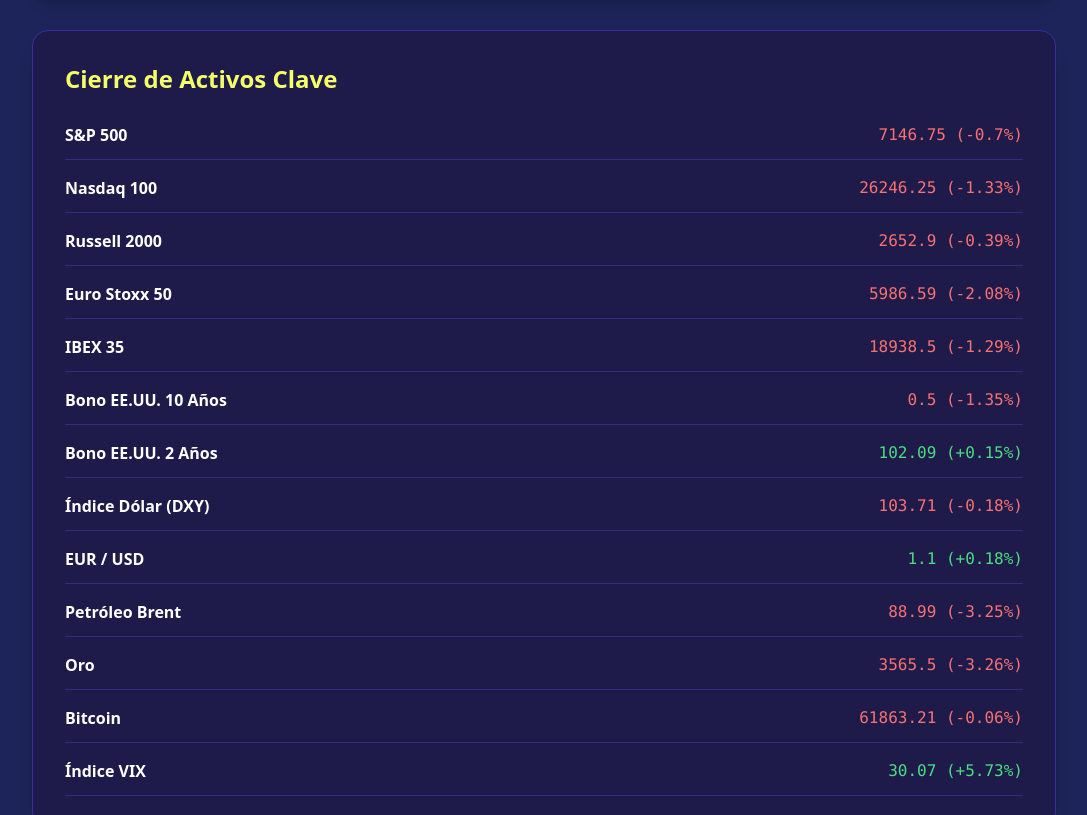
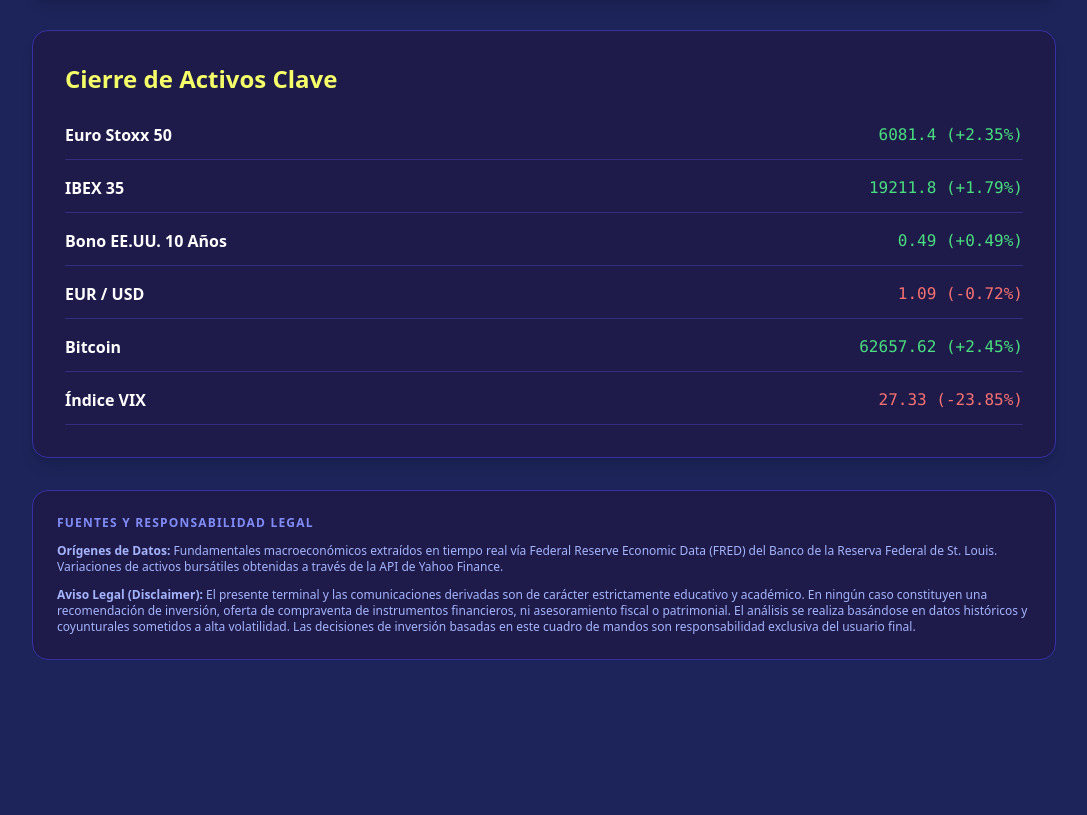
Before and after one commit to aguarinosm/mercado_bot.py, a plain HTML site: page index.html in a window 1280 px wide. Shown: the part 711-1526 px from the top of the page, without its empty margins (96-1183 px from the left). After the commit the page ends 1403 px from the top, so only its background shows below. Drawn offline with nearby package versions, Linux system fonts and the light colour scheme.

Commit message:
Actualizar web diaria automática

```diff
--- a/index.html
+++ b/index.html
@@ -3,7 +3,7 @@
 <head>
     <meta charset="UTF-8">
     <meta name="viewport" content="width=device-width, initial-scale=1.0">
-    <title>Terminal Macro-Financiero | 20-11-2026</title>
+    <title>Terminal Macro-Financiero | 23-11-2026</title>
     <script src="https://cdn.tailwindcss.com"></script>
     <style>
         body { background-color: #1C2459; color: #ffffff; font-family: system-ui, -apple-system, sans-serif; }
@@ -15,14 +15,14 @@
         <!-- CABECERA -->
         <header class="border-b border-indigo-800 pb-4">
             <h1 class="text-4xl font-extrabold text-[#F5FF67]">Briefing de Mercados</h1>
-            <p class="text-indigo-300 mt-2 text-sm uppercase tracking-wider">Despliegue Analítico • Fecha: 20-11-2026</p>
+            <p class="text-indigo-300 mt-2 text-sm uppercase tracking-wider">Despliegue Analítico • Fecha: 23-11-2026</p>
         </header>
 
         <!-- BLOQUE 1: RESUMEN DUMMIES (AMARILLO GIGANTE) -->
         <section class="bg-custom-yellow p-6 md:p-8 rounded-2xl shadow-xl space-y-3 border-4 border-[#F5FF67]">
             <h2 class="text-2xl font-black uppercase tracking-wide">El mercado en 1 minuto</h2>
             <p class="text-lg font-medium leading-relaxed">
-                El mercado está en modo 'tormenta'. Los inversores tienen miedo porque el dinero es más caro de pedir prestado (los tipos de interés están altos). Como cuesta más financiarse, las empresas tienen más difícil crecer, y por eso la gente prefiere vender sus acciones y buscar refugios seguros.
+                Día de navegación tranquila. La economía crece a buen ritmo pero sin sobrecalentarse, y la inflación parece controlada. Esto es como ir en barco con el viento a favor: las empresas pueden planificar su futuro y los inversores compran acciones con confianza.
             </p>
         </section>
 
@@ -30,7 +30,7 @@
         <section class="bg-indigo-950 p-6 md:p-8 rounded-2xl border border-indigo-800 shadow-lg space-y-6">
             <h2 class="text-2xl font-bold text-[#F5FF67]">Monitor Macro & FED</h2>
             <p class="text-indigo-100 leading-relaxed text-lg">
-                <strong>Análisis Institucional:</strong> La volatilidad repunta (VIX en 30.07) en un contexto de reajuste de carteras. Con los tipos de la FED en 3.88% y la inflación persistente, el coste de oportunidad medido por el bono a 10 años (0.5%) sigue asfixiando los múltiplos de la renta variable tecnológica.
+                <strong>Análisis Institucional:</strong> Entorno macroeconómico acomodaticio o asimilado por el consenso. La lectura de inflación (337.476) y un mercado laboral estabilizado permiten que los índices directores extiendan su estructura técnica, con el bono a 10 años estabilizado en 0.49%.
             </p>
             <div class="grid grid-cols-2 md:grid-cols-4 gap-4 mt-6">
                 <div class="bg-[#1C2459] p-4 rounded-xl border border-indigo-800 text-center">
@@ -58,68 +58,33 @@
             <ul class="space-y-1 mt-4">
 
         <li class='flex justify-between border-b border-indigo-900 py-3 items-center'>
-            <span class='font-semibold'>S&P 500</span>
-            <span class='font-mono text-red-400'>7146.75 (-0.7%)</span>
-        </li>
-
-        <li class='flex justify-between border-b border-indigo-900 py-3 items-center'>
-            <span class='font-semibold'>Nasdaq 100</span>
-            <span class='font-mono text-red-400'>26246.25 (-1.33%)</span>
-        </li>
-
-        <li class='flex justify-between border-b border-indigo-900 py-3 items-center'>
-            <span class='font-semibold'>Russell 2000</span>
-            <span class='font-mono text-red-400'>2652.9 (-0.39%)</span>
-        </li>
-
-        <li class='flex justify-between border-b border-indigo-900 py-3 items-center'>
             <span class='font-semibold'>Euro Stoxx 50</span>
-            <span class='font-mono text-red-400'>5986.59 (-2.08%)</span>
+            <span class='font-mono text-green-400'>6081.4 (+2.35%)</span>
         </li>
 
         <li class='flex justify-between border-b border-indigo-900 py-3 items-center'>
             <span class='font-semibold'>IBEX 35</span>
-            <span class='font-mono text-red-400'>18938.5 (-1.29%)</span>
+            <span class='font-mono text-green-400'>19211.8 (+1.79%)</span>
         </li>
 
         <li class='flex justify-between border-b border-indigo-900 py-3 items-center'>
             <span class='font-semibold'>Bono EE.UU. 10 Años</span>
-            <span class='font-mono text-red-400'>0.5 (-1.35%)</span>
-        </li>
-
-        <li class='flex justify-between border-b border-indigo-900 py-3 items-center'>
-            <span class='font-semibold'>Bono EE.UU. 2 Años</span>
-            <span class='font-mono text-green-400'>102.09 (+0.15%)</span>
-        </li>
-
-        <li class='flex justify-between border-b border-indigo-900 py-3 items-center'>
-            <span class='font-semibold'>Índice Dólar (DXY)</span>
-            <span class='font-mono text-red-400'>103.71 (-0.18%)</span>
+            <span class='font-mono text-green-400'>0.49 (+0.49%)</span>
         </li>
 
         <li class='flex justify-between border-b border-indigo-900 py-3 items-center'>
             <span class='font-semibold'>EUR / USD</span>
-            <span class='font-mono text-green-400'>1.1 (+0.18%)</span>
-        </li>
-
-        <li class='flex justify-between border-b border-indigo-900 py-3 items-center'>
-            <span class='font-semibold'>Petróleo Brent</span>
-            <span class='font-mono text-red-400'>88.99 (-3.25%)</span>
-        </li>
-
-        <li class='flex justify-between border-b border-indigo-900 py-3 items-center'>
-            <span class='font-semibold'>Oro</span>
-            <span class='font-mono text-red-400'>3565.5 (-3.26%)</span>
+            <span class='font-mono text-red-400'>1.09 (-0.72%)</span>
         </li>
 
         <li class='flex justify-between border-b border-indigo-900 py-3 items-center'>
             <span class='font-semibold'>Bitcoin</span>
-            <span class='font-mono text-red-400'>61863.21 (-0.06%)</span>
+            <span class='font-mono text-green-400'>62657.62 (+2.45%)</span>
         </li>
 
         <li class='flex justify-between border-b border-indigo-900 py-3 items-center'>
             <span class='font-semibold'>Índice VIX</span>
-            <span class='font-mono text-green-400'>30.07 (+5.73%)</span>
+            <span class='font-mono text-red-400'>27.33 (-23.85%)</span>
         </li>
 
             </ul>
```
